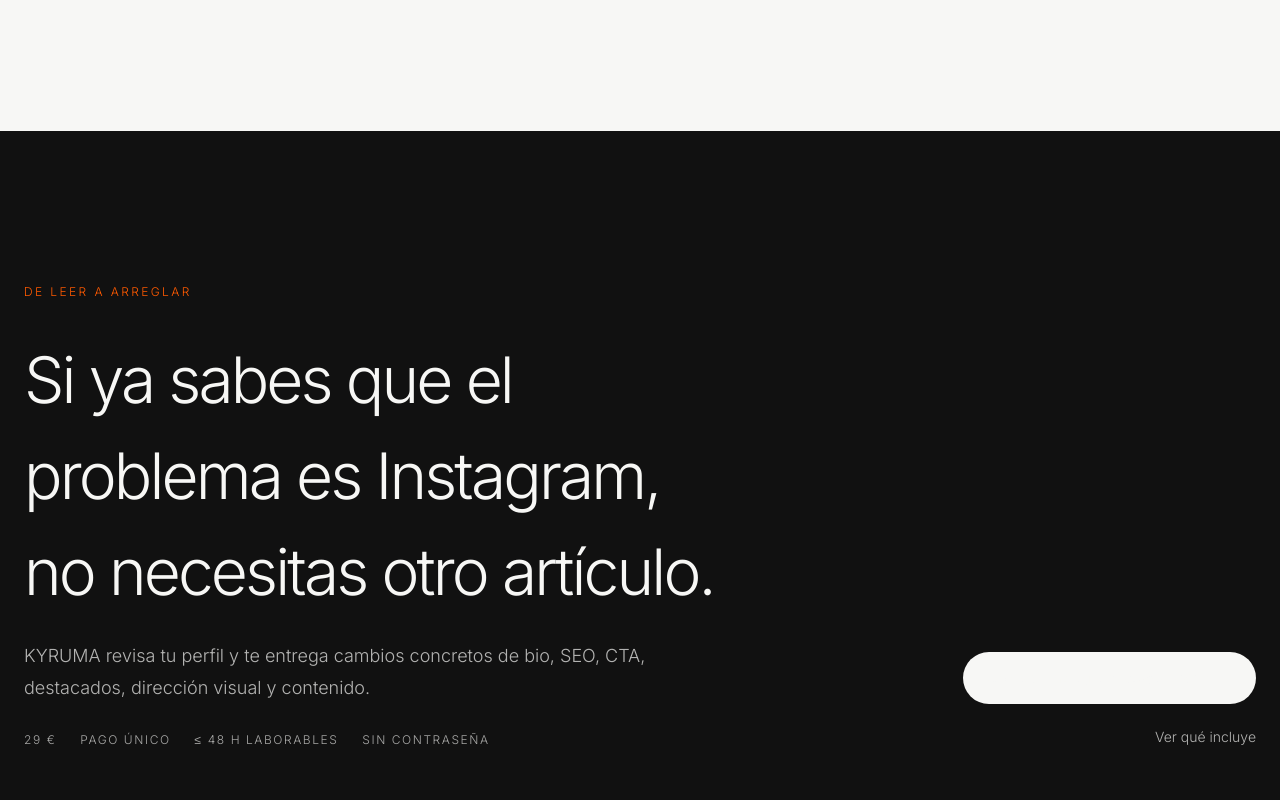
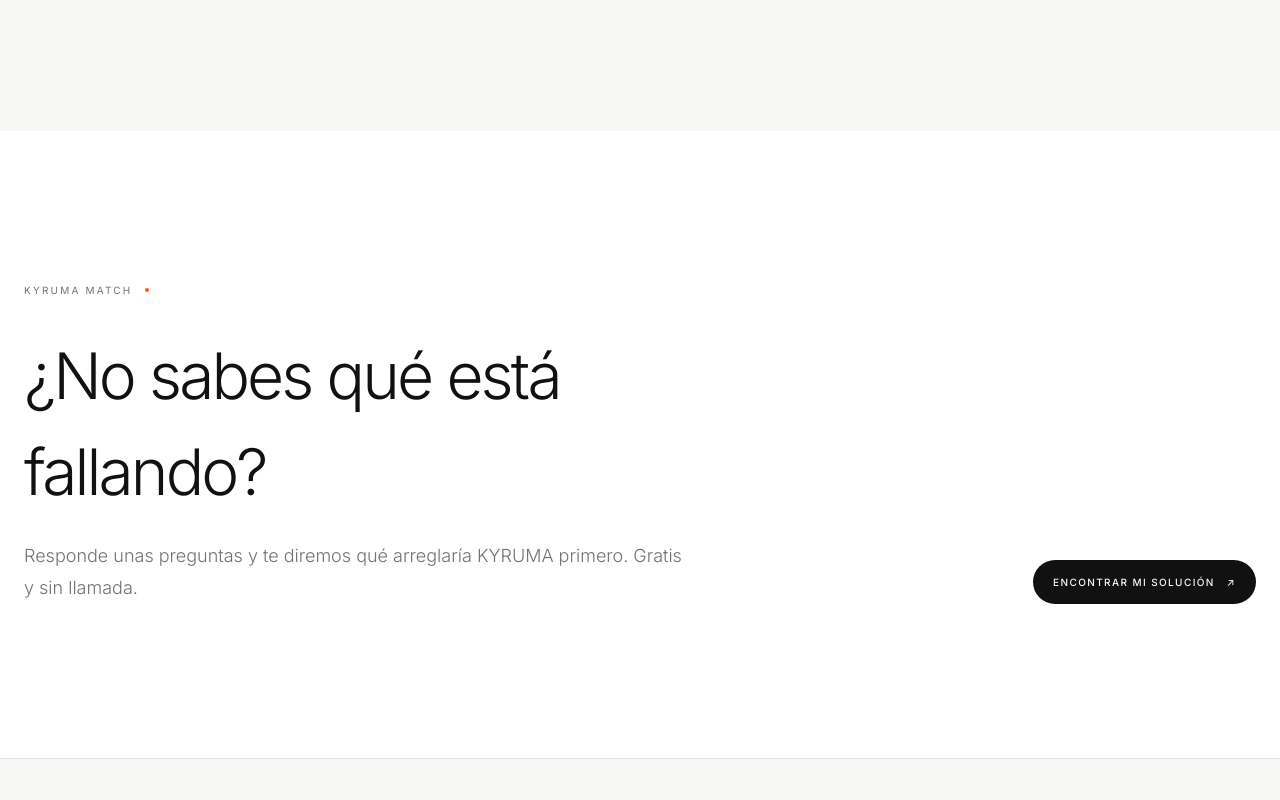
Before and after one commit to kyrumacreative-hub/kyruma-website, a Next.js app: page /insights in a window 1280 px wide. Shown: the part 2580-3380 px from the top of the page. Built offline with nearby package versions, Linux system fonts and the light colour scheme; no server answers.

Commit message:
fix: keep insights as authority channel rather than product cross-sell

```diff
--- a/src/app/insights/page.tsx
+++ b/src/app/insights/page.tsx
@@ -1,7 +1,5 @@
 import type { Metadata } from "next";
 import Link from "next/link";
-import TrackedShopLink from "@/components/express/TrackedShopLink";
-import { expressProduct } from "@/data/express";
 import { insights } from "@/data/insights";
 
 export const metadata: Metadata = {
@@ -56,25 +54,6 @@
         </div>
       </section>
 
-      <section className="section bg-[var(--foreground)] text-[var(--background)]">
-        <div className="site-container grid gap-10 md:grid-cols-12 md:items-end">
-          <div className="md:col-span-7">
-            <p className="text-xs uppercase tracking-[.2em] text-[var(--primary)]">DE LEER A ARREGLAR</p>
-            <h2 className="mt-8 text-[clamp(2.5rem,5vw,5rem)] font-light tracking-[-.045em]">Si ya sabes que el problema es Instagram, no necesitas otro artículo.</h2>
-            <p className="mt-5 max-w-2xl text-lg leading-8 opacity-70">KYRUMA revisa tu perfil y te entrega cambios concretos de bio, SEO, CTA, destacados, dirección visual y contenido.</p>
-            <div className="mt-7 flex flex-wrap gap-x-6 gap-y-3 text-xs uppercase tracking-[.13em] opacity-65">
-              <span>29 €</span><span>Pago único</span><span>≤ 48 h laborables</span><span>Sin contraseña</span>
-            </div>
-          </div>
-          <div className="md:col-span-5 md:text-right">
-            <TrackedShopLink href={expressProduct.shopUrl} placement="insights_hub_paid_cta" className="inline-flex rounded-full bg-[var(--background)] px-6 py-4 text-sm font-medium text-[var(--foreground)]">
-              Comprar Instagram Reset — 29 € <span className="ml-2">→</span>
-            </TrackedShopLink>
-            <div className="mt-5"><Link href="/auditoria-instagram" className="text-sm underline underline-offset-4 opacity-70">Ver qué incluye</Link></div>
-          </div>
-        </div>
-      </section>
-
       <section className="section surface-section">
         <div className="site-container grid gap-10 md:grid-cols-12 md:items-end">
           <div className="md:col-span-7">
```
